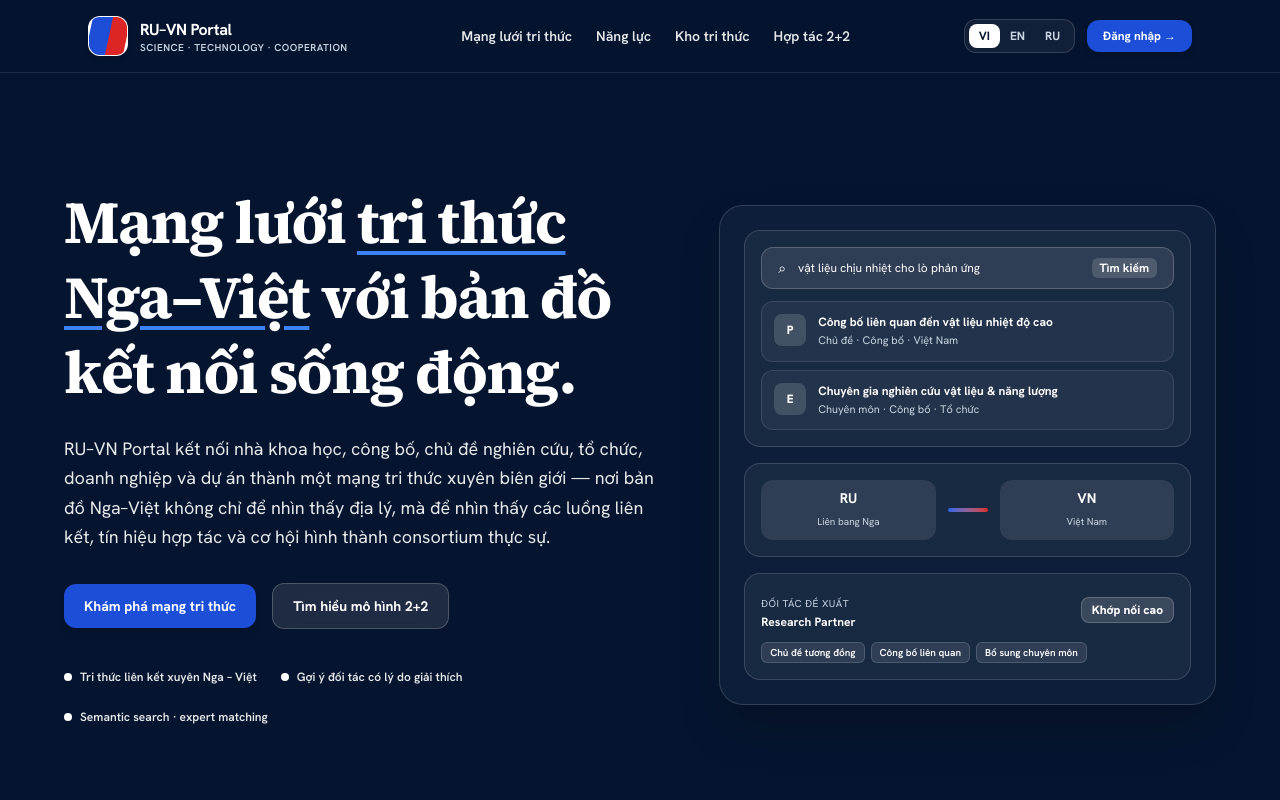
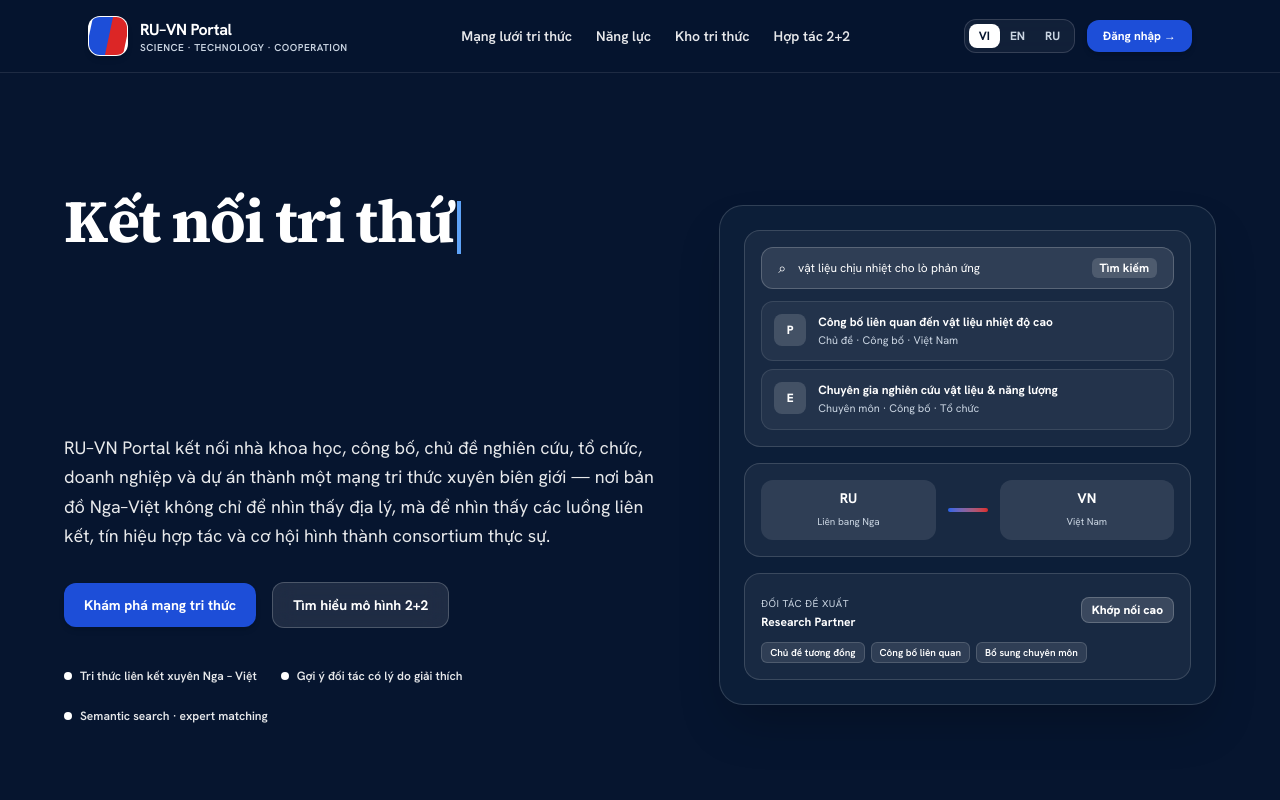
Before and after one commit to dangminhdev0403/vnru-network, a Next.js app in the folder frontend/: page / in a window 1280 px wide. Shown: the top 800 px of the page. Built offline with nearby package versions, Linux system fonts and the light colour scheme; no server answers.

Commit message:
feat(landing): implement refined editorial two-message hero typing sequence with hold, erase, and permanent phrase 2

```diff
--- a/frontend/app/HomeMotion.tsx
+++ b/frontend/app/HomeMotion.tsx
@@ -1,6 +1,6 @@
 "use client";
 
-import { useState } from "react";
+import { useEffect, useState } from "react";
 import Link from "next/link";
 import { motion, useReducedMotion } from "motion/react";
 import { create } from "zustand";
@@ -13,10 +13,101 @@ export const useLocale = create<{ locale: Locale; setLocale: (locale: Locale) =>
   persist((set) => ({ locale: "vi", setLocale: (locale) => set({ locale }) }), { name: "vnru-locale" })
 );
 
+const HERO_SEQUENCES: Record<Locale, [string, string]> = {
+  vi: [
+    "Kết nối tri thức Nga–Việt, mở rộng mạng lưới nghiên cứu xuyên biên giới.",
+    "Từ chuyên gia và công bố đến những cơ hội hợp tác có thể triển khai thực tế.",
+  ],
+  ru: [
+    "Объединяя знания России и Вьетнама, расширяя трансграничные исследования.",
+    "От экспертов и публикаций к практическим возможностям сотрудничества.",
+  ],
+  en: [
+    "Bridging Russian–Vietnamese knowledge, expanding cross-border research networks.",
+    "From experts and publications to actionable collaborative opportunities.",
+  ],
+};
+
+function useHeroSequence(locale: Locale) {
+  const shouldReduceMotion = useReducedMotion();
+  const [displayedText, setDisplayedText] = useState("");
+  const [showCaret, setShowCaret] = useState(true);
+
+  const [phrase1, phrase2] = HERO_SEQUENCES[locale] || HERO_SEQUENCES.vi;
+
+  useEffect(() => {
+    if (shouldReduceMotion) {
+      return;
+    }
+
+    let isMounted = true;
+    let timeoutId: ReturnType<typeof setTimeout>;
+
+    let step: "TYPE_1" | "HOLD_1" | "ERASE_1" | "PAUSE" | "TYPE_2" | "DONE" = "TYPE_1";
+    let charIdx = 0;
+
+    const run = () => {
+      if (!isMounted) return;
+
+      if (step === "TYPE_1") {
+        if (charIdx < phrase1.length) {
+          charIdx++;
+          setDisplayedText(phrase1.slice(0, charIdx));
+          timeoutId = setTimeout(run, 36);
+        } else {
+          step = "HOLD_1";
+          timeoutId = setTimeout(run, 2000);
+        }
+      } else if (step === "HOLD_1") {
+        step = "ERASE_1";
+        timeoutId = setTimeout(run, 60);
+      } else if (step === "ERASE_1") {
+        if (charIdx > 0) {
+          charIdx--;
+          setDisplayedText(phrase1.slice(0, charIdx));
+          timeoutId = setTimeout(run, 18);
+        } else {
+          step = "PAUSE";
+          timeoutId = setTimeout(run, 300);
+        }
+      } else if (step === "PAUSE") {
+        step = "TYPE_2";
+        charIdx = 0;
+        timeoutId = setTimeout(run, 60);
+      } else if (step === "TYPE_2") {
+        if (charIdx < phrase2.length) {
+          charIdx++;
+          setDisplayedText(phrase2.slice(0, charIdx));
+          timeoutId = setTimeout(run, 36);
+        } else {
+          step = "DONE";
+          timeoutId = setTimeout(() => {
+            if (isMounted) setShowCaret(false);
+          }, 1800);
+        }
+      }
+    };
+
+    timeoutId = setTimeout(run, 350);
+
+    return () => {
+      isMounted = false;
+      clearTimeout(timeoutId);
+    };
+  }, [locale, phrase1, phrase2, shouldReduceMotion]);
+
+  if (shouldReduceMotion) {
+    return { text: phrase2, showCaret: false };
+  }
+
+  return { text: displayedText, showCaret };
+}
+
 export function HomeMotion({ isAuthenticated }: Readonly<{ isAuthenticated: boolean }>) {
   const { locale, setLocale } = useLocale();
   const shouldReduceMotion = useReducedMotion();
   const [loggingOut, setLoggingOut] = useState(false);
+  const { text: heroText, showCaret } = useHeroSequence(locale);
 
   const t = (key: string): string => {
     const dict = (translations as Record<Locale, Record<string, string>>)[locale] || translations.vi;
@@ -114,12 +205,14 @@ export function HomeMotion({ isAuthenticated }: Readonly<{ isAuthenticated: bool
                 transition={{ duration: 0.6, ease: "easeOut" }}
                 className="max-w-2xl"
               >
-                <h1 className="font-serif text-3xl font-bold leading-tight tracking-tight text-white sm:text-5xl lg:text-6xl">
-                  {t("Mạng lưới")}{" "}
-                  <span className="text-white underline decoration-[#3b82f6] decoration-4 underline-offset-8">
-                    {t("tri thức Nga–Việt")}
-                  </span>{" "}
-                  {t("với bản đồ kết nối sống động.")}
+                <h1 className="font-serif text-3xl font-bold leading-[1.22] tracking-tight text-white sm:text-5xl lg:text-6xl min-h-36 sm:min-h-48 lg:min-h-56">
+                  <span>{heroText}</span>
+                  {showCaret && (
+                    <span
+                      className="inline-block w-0.75 sm:w-1 h-[0.88em] ml-1 bg-[#60a5fa] animate-pulse align-middle"
+                      aria-hidden="true"
+                    />
+                  )}
                 </h1>
                 <p className="mt-6 text-base leading-relaxed text-white/90 sm:text-lg">
                   {t("RU–VN Portal kết nối nhà khoa học, công bố, chủ đề nghiên cứu, tổ chức, doanh nghiệp và dự án thành một mạng tri thức xuyên biên giới — nơi bản đồ Nga–Việt không chỉ để nhìn thấy địa lý, mà để nhìn thấy các luồng liên kết, tín hiệu hợp tác và cơ hội hình thành consortium thực sự.")}
@@ -157,7 +250,7 @@ export function HomeMotion({ isAuthenticated }: Readonly<{ isAuthenticated: bool
               </motion.div>
 
               {/* ─── Hero Visual Stage ─── */}
-              <div className="relative min-h-[440px] rounded-3xl border border-white/15 bg-[#0c1e38] p-6 shadow-2xl backdrop-blur-xl">
+              <div className="relative min-h-110 rounded-3xl border border-white/15 bg-[#0c1e38] p-6 shadow-2xl backdrop-blur-xl">
                 {/* Search Mock Card */}
                 <div className="rounded-2xl border border-white/15 bg-white/5 p-4">
                   <div className="flex items-center gap-3 rounded-xl border border-white/20 bg-white/10 px-4 py-2.5 text-xs text-white">
@@ -187,7 +280,7 @@ export function HomeMotion({ isAuthenticated }: Readonly<{ isAuthenticated: bool
                     <strong className="block text-sm font-bold text-white">{t("RU")}</strong>
                     <span className="text-[10px] text-slate-300">{t("Liên bang Nga")}</span>
                   </div>
-                  <div className="h-1 w-10 rounded-full bg-linear-to-r from-[#2563eb] to-[#dc2626]" />
+                  <div className="h-1 w-10 rounded-full bg-linear-to-r from-[#2563eb] to-error" />
                   <div className="rounded-xl bg-white/10 p-2">
                     <strong className="block text-sm font-bold text-white">{t("VN")}</strong>
                     <span className="text-[10px] text-slate-300">{t("Việt Nam")}</span>
@@ -526,7 +619,7 @@ export function HomeMotion({ isAuthenticated }: Readonly<{ isAuthenticated: bool
           <div className="flex items-center gap-2 font-bold text-white">
             <span className="relative grid h-6 w-6 shrink-0 place-items-center overflow-hidden rounded-md border border-white/20 bg-white">
               <span className="absolute inset-y-0 left-0 w-[64%] -skew-x-12 bg-[#1d4ed8]" />
-              <span className="absolute inset-y-0 right-0 w-[48%] -skew-x-12 bg-[#dc2626]" />
+              <span className="absolute inset-y-0 right-0 w-[48%] -skew-x-12 bg-error" />
             </span>
             <span>RU–VN Portal</span>
           </div>
```
